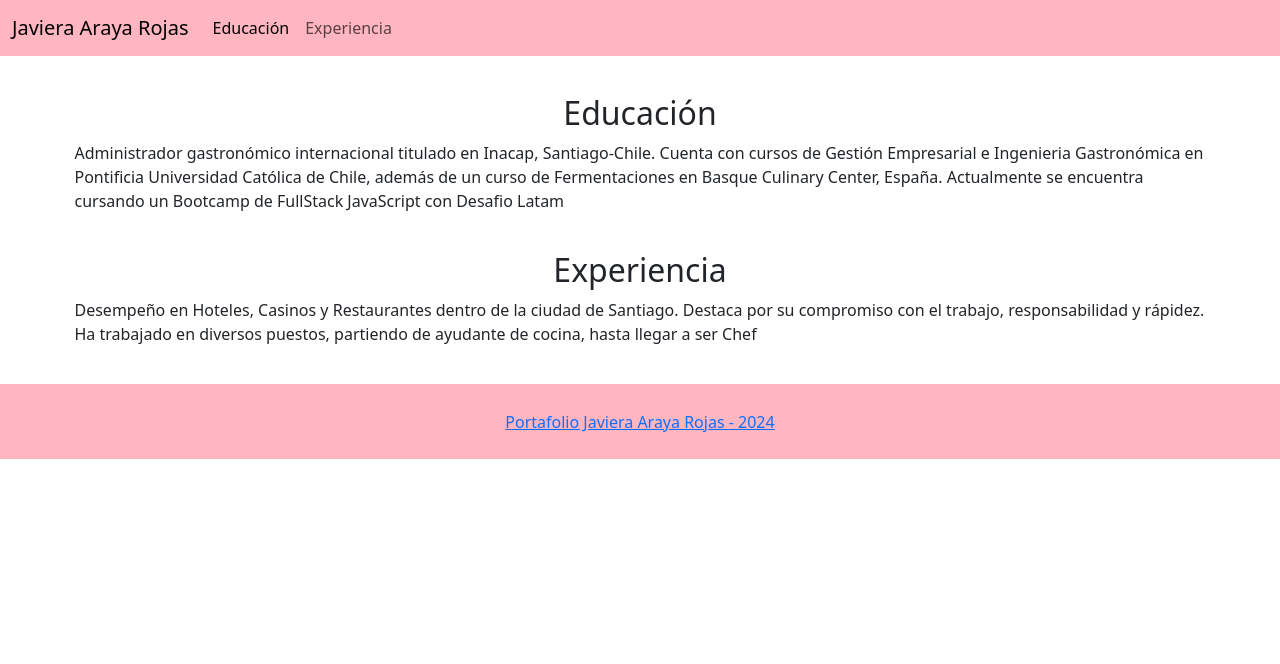
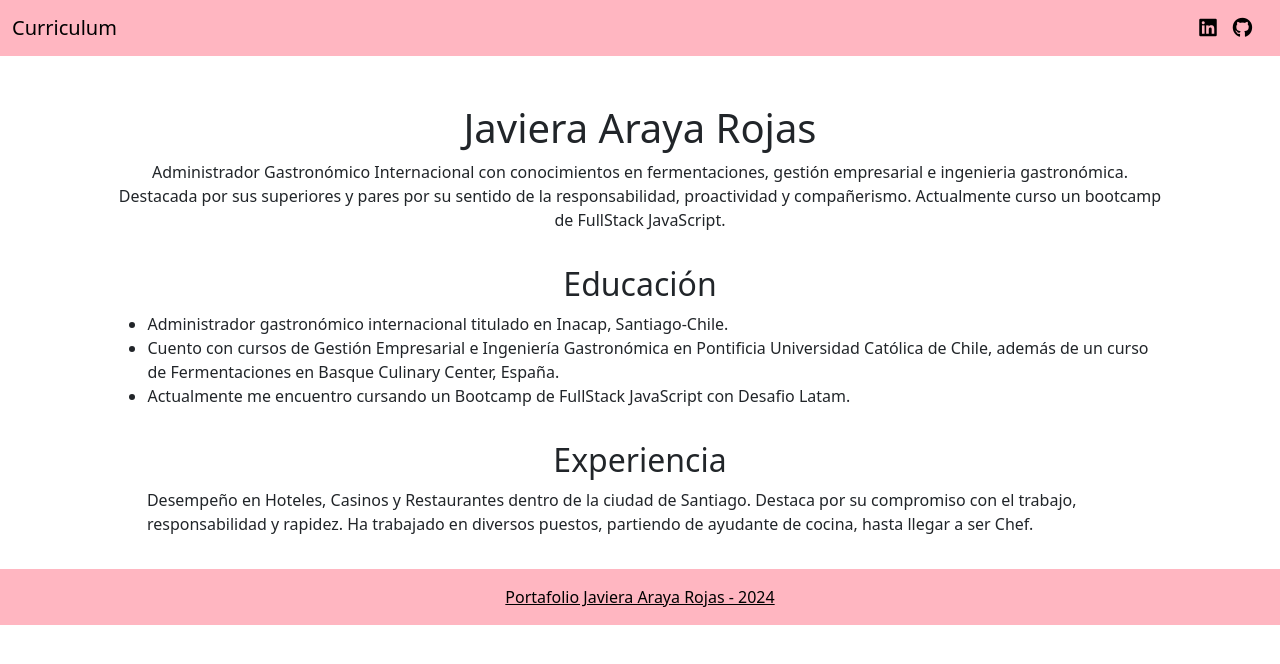
Before and after one commit to joserosas97/Cvjaviera, a plain HTML site: page index.html in a window 1280 px wide. Drawn offline with nearby package versions, Linux system fonts and the light colour scheme.

Commit message:
Se terminan detalles y agregan iconos

```diff
--- a/assets/css/style.css
+++ b/assets/css/style.css
@@ -1,21 +1,33 @@
-header{
-    background-color: lightpink;
+body {
+    font-family: 'Segoe UI', Tahoma, Geneva, Verdana, sans-serif;
 }
-h2{
+
+.bg-pink {
+    background-color: lightpink !important;
+}
+
+.text-white {
+    color: white !important;
+}
+.main{
+    text-align: center;
+}
+h2 {
     text-align: center;
     margin-bottom: 5%;
 }
-p{
+
+p {
     margin: 3%;
 }
-.education{
+
+.education, .experience {
     margin: 3%;
 }
-.experience{
-    margin: 3%;
-}
-footer{
-    text-align: center;
+
+footer {
     background-color: lightpink;
     padding: 2%;
+    color: black;
+    text-decoration: none;
 }
--- a/index.html
+++ b/index.html
@@ -8,38 +8,50 @@
     <link href="https://cdn.jsdelivr.net/npm/bootstrap@5.3.3/dist/css/bootstrap.min.css" rel="stylesheet" integrity="sha384-QWTKZyjpPEjISv5WaRU9OFeRpok6YctnYmDr5pNlyT2bRjXh0JMhjY6hW+ALEwIH" crossorigin="anonymous">
 </head>
 <body>
-    <header>
-        <nav class="navbar navbar-expand-lg">
+    <header class="bg-pink text-white">
+        <nav class="navbar navbar-expand-lg navbar-light bg-lightpink">
             <div class="container-fluid">
-              <a class="navbar-brand" href="#">Javiera Araya Rojas</a>
+                <a class="navbar-brand" target="_blank" href="x">Curriculum</a>
+
                 <button class="navbar-toggler" type="button" data-bs-toggle="collapse" data-bs-target="#navbarNav" aria-controls="navbarNav" aria-expanded="false" aria-label="Toggle navigation">
                     <span class="navbar-toggler-icon"></span>
                 </button>
                 <div class="collapse navbar-collapse" id="navbarNav">
-                <ul class="navbar-nav">
+                    <ul class="navbar-nav ms-auto">
                         <li class="nav-item">
-                    <a class="nav-link active" aria-current="page" href="#">Educación</a>
+                          <a class="navbar-brand" target="_blank" href="https://www.linkedin.com/in/javiera-araya-rojas-4aa5b3259/"><i class="fa-brands fa-linkedin"></i></a>
                         </li>
                         <li class="nav-item">
-                    <a class="nav-link" href="#">Experiencia</a>
+                          <a class="navbar-brand" target="_blank" href="https://github.com/Javiarayar"><i class="fa-brands fa-github"></i></a>
                         </li>
                     </ul>
                 </div>
             </div>
         </nav>
     </header>
-    <main>
-        <div class="education">
+    <main class="container mt-5">
+        <section class="main">
+          <h1>Javiera Araya Rojas</h1>
+          <p>Administrador Gastronómico Internacional con conocimientos en fermentaciones, gestión empresarial e ingenieria gastronómica. Destacada por sus superiores y pares por su sentido de la responsabilidad, proactividad y compañerismo. Actualmente curso un bootcamp de FullStack JavaScript.</p>
+        </section>
+        <section class="education">
             <h2>Educación</h2>
-            <p>Administrador gastronómico internacional titulado en Inacap, Santiago-Chile. Cuenta con cursos de Gestión Empresarial e Ingenieria Gastronómica en Pontificia Universidad Católica de Chile, además de un curso de Fermentaciones en Basque Culinary Center, España. Actualmente se encuentra cursando un Bootcamp de FullStack JavaScript con Desafio Latam </p>
-        </div>
-        <div class="experience">
+            <ul>
+            <li>Administrador gastronómico internacional titulado en Inacap, Santiago-Chile.</li>
+            <li>Cuento con cursos de Gestión Empresarial e Ingeniería Gastronómica en Pontificia Universidad Católica de Chile, además de un curso de Fermentaciones en Basque Culinary Center, España.</li>
+            <li>Actualmente me encuentro cursando un Bootcamp de FullStack JavaScript con Desafio Latam.</li>
+          </ul>
+        </section>
+        <section class="experience mt-4">
             <h2>Experiencia</h2>
-            <p>Desempeño en Hoteles, Casinos y Restaurantes dentro de la ciudad de Santiago. Destaca por su compromiso con el trabajo, responsabilidad y rápidez. Ha trabajado en diversos puestos, partiendo de ayudante de cocina, hasta llegar a ser Chef</p>
-        </div>
+            <p>Desempeño en Hoteles, Casinos y Restaurantes dentro de la ciudad de Santiago. Destaca por su compromiso con el trabajo, responsabilidad y rapidez. Ha trabajado en diversos puestos, partiendo de ayudante de cocina, hasta llegar a ser Chef.</p>
+        </section>
     </main>
-    <footer>
-        <a target="_blank" href="https://javiarayar.github.io/Portafolio/">Portafolio Javiera Araya Rojas - 2024</a>
+    <footer class="bg-pink text-black text-center p-3 mt-4">
+        <a class="text-black" target="_blank" href="https://javiarayar.github.io/Portafolio/">Portafolio Javiera Araya Rojas - 2024</a>
+
     </footer>
+    <script src="https://cdn.jsdelivr.net/npm/bootstrap@5.3.3/dist/js/bootstrap.bundle.min.js" integrity="sha384-YvpcrYf0tY3lHB60NNkmXc5s9fDVZLESaAA55NDzOxhy9GkcIdslK1eN7N6jIeHz" crossorigin="anonymous"></script>
+    <script src="https://kit.fontawesome.com/a2afb74419.js" crossorigin="anonymous"></script>
 </body>
 </html>
```
Lines whose indentation alone changed are shown as unchanged.
